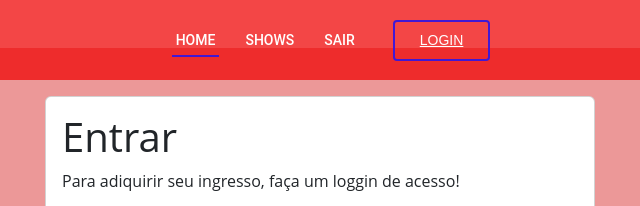
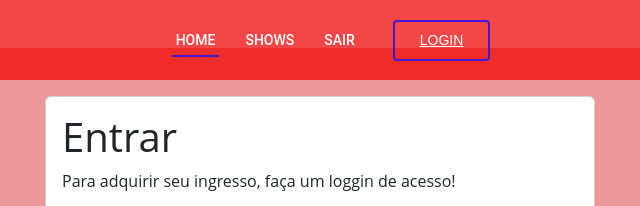
Before and after one commit to naaycarvalho/Atividade-1--PPI, a website: page publico/indexlogin.html in a window 1280 px wide. Shown: the top 206 px of the page, 320-960 px from the left. Drawn offline with nearby package versions, Linux system fonts and the light colour scheme.

Commit message:
finalização do projeto

```diff
--- a/publico/indexlogin.html
+++ b/publico/indexlogin.html
@@ -28,7 +28,7 @@
             <div class="card">
             <div class="card-body">
              <h1>Entrar</h1>
-             <p>Para adiquirir seu ingresso, faça um loggin de acesso!</p>
+             <p>Para adquirir seu ingresso, faça um loggin de acesso!</p>
              <div>
                 <label for="usuario" class="form-label"><i class="bi bi-person"></i> Usuario:</label>
                 <input type="text" class="form-control" id="usuario" name="usuario">
```
